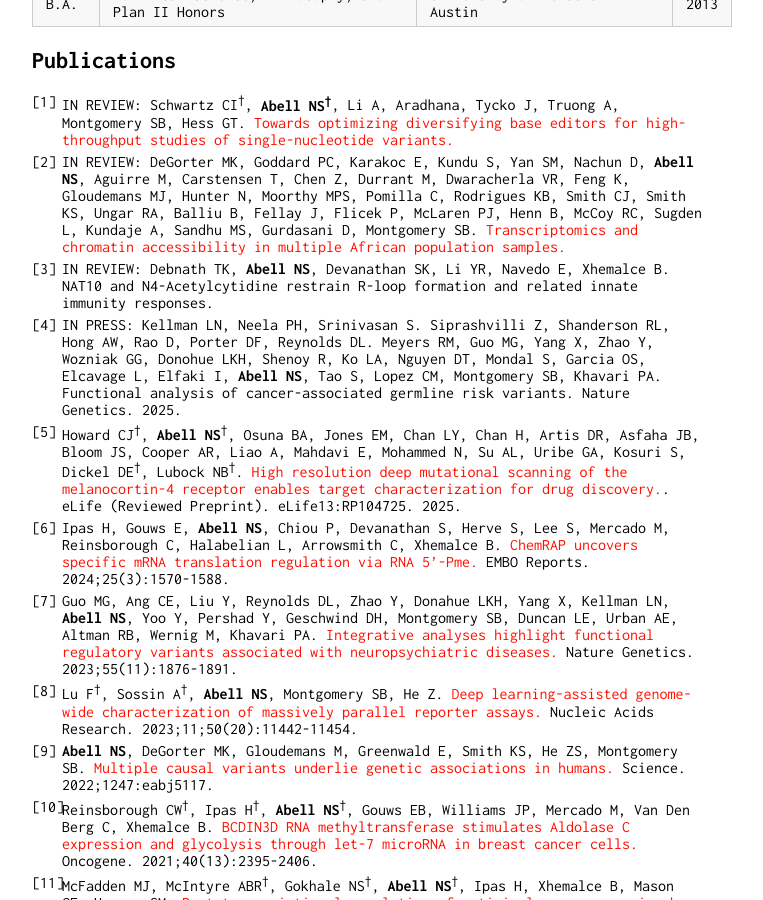
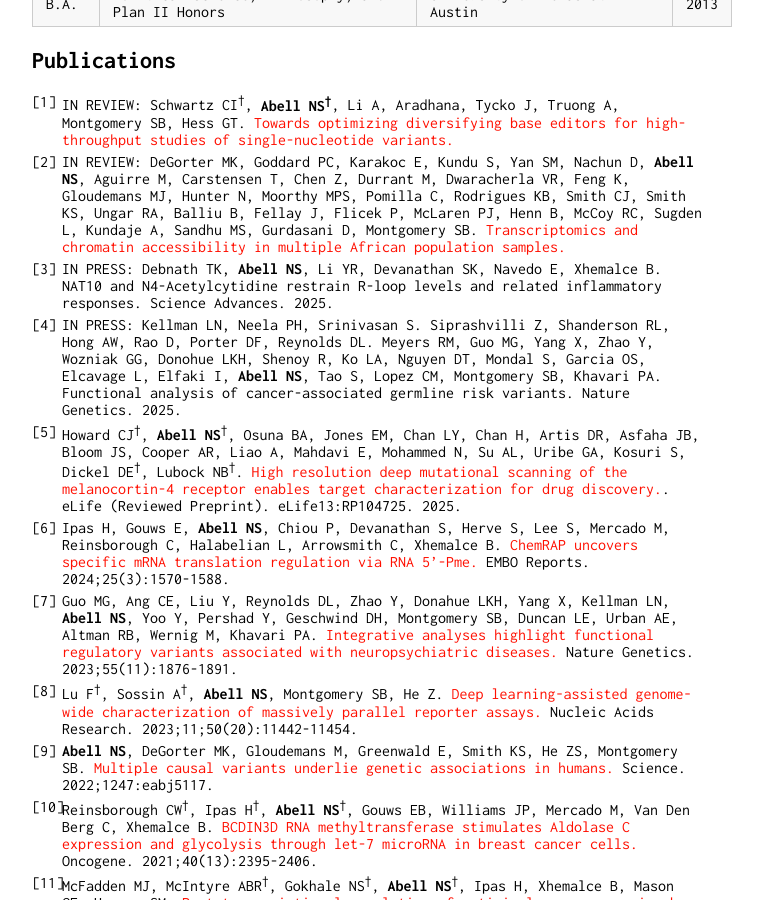
Before and after one commit to nsabell/nsabell.github.io, a Jekyll site: the page built from index.md, in a window 1280 px wide and 900 px high, scrolled down 757 px. Shown: the whole window, without its empty margins (258-1021 px from the left). Built offline with Jekyll 4.4.1, drawn with Linux system fonts in a browser that asks for light colours; our own code applies the rules of GitHub Pages for plain Markdown files.

Commit message:
paper updat4es

```diff
--- a/index.md
+++ b/index.md
@@ -23,7 +23,7 @@ Computational and statistical genomics, functional and experimental human genomi
 ## Publications
 1. IN REVIEW: Schwartz CI<sup>&dagger;</sup>, **Abell NS<sup>&dagger;</sup>**, Li A, Aradhana, Tycko J, Truong A, Montgomery SB, Hess GT. [Towards optimizing diversifying base editors for high-throughput studies of single-nucleotide variants.](https://www.biorxiv.org/content/10.1101/2024.11.18.621003v1)
 0. IN REVIEW: DeGorter MK, Goddard PC, Karakoc E, Kundu S, Yan SM, Nachun D, **Abell NS**, Aguirre M, Carstensen T, Chen Z, Durrant M, Dwaracherla VR, Feng K, Gloudemans MJ, Hunter N, Moorthy MPS, Pomilla C, Rodrigues KB, Smith CJ, Smith KS, Ungar RA, Balliu B, Fellay J, Flicek P, McLaren PJ, Henn B, McCoy RC, Sugden L, Kundaje A, Sandhu MS, Gurdasani D, Montgomery SB. [Transcriptomics and chromatin accessibility in multiple African population samples.](https://www.biorxiv.org/content/10.1101/2023.11.04.564839v1)
-0. IN REVIEW: Debnath TK, **Abell NS**, Devanathan SK, Li YR, Navedo E, Xhemalce B. NAT10 and N4-Acetylcytidine restrain R-loop formation and related innate immunity responses.
+0. IN PRESS: Debnath TK, **Abell NS**, Li YR, Devanathan SK, Navedo E, Xhemalce B. NAT10 and N4-Acetylcytidine restrain R-loop levels and related inflammatory responses. Science Advances. 2025.
 0. IN PRESS: Kellman LN, Neela PH, Srinivasan S. Siprashvilli Z, Shanderson RL, Hong AW, Rao D, Porter DF, Reynolds DL. Meyers RM, Guo MG, Yang X, Zhao Y, Wozniak GG, Donohue LKH, Shenoy R, Ko LA, Nguyen DT, Mondal S, Garcia OS, Elcavage L, Elfaki I, **Abell NS**, Tao S, Lopez CM, Montgomery SB, Khavari PA. Functional analysis of cancer-associated germline risk variants. Nature Genetics. 2025.
 0. Howard CJ<sup>&dagger;</sup>, **Abell NS**<sup>&dagger;</sup>, Osuna BA, Jones EM, Chan LY, Chan H, Artis DR, Asfaha JB, Bloom JS, Cooper AR, Liao A, Mahdavi E, Mohammed N, Su AL, Uribe GA, Kosuri S, Dickel DE<sup>&dagger;</sup>, Lubock NB<sup>&dagger;</sup>. [High resolution deep mutational scanning of the melanocortin-4 receptor enables target characterization for drug discovery.](https://elifesciences.org/reviewed-preprints/104725). eLife (Reviewed Preprint). eLife13:RP104725. 2025.
 0. Ipas H, Gouws E, **Abell NS**, Chiou P, Devanathan S, Herve S, Lee S, Mercado M, Reinsborough C, Halabelian L, Arrowsmith C, Xhemalce B. [ChemRAP uncovers specific mRNA translation regulation via RNA 5'-Pme.](https://pubmed.ncbi.nlm.nih.gov/38263329/) EMBO Reports. 2024;25(3):1570-1588.
```
